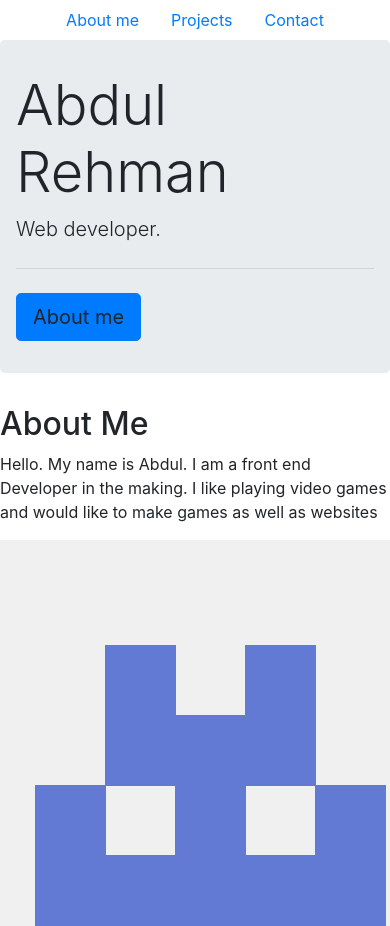
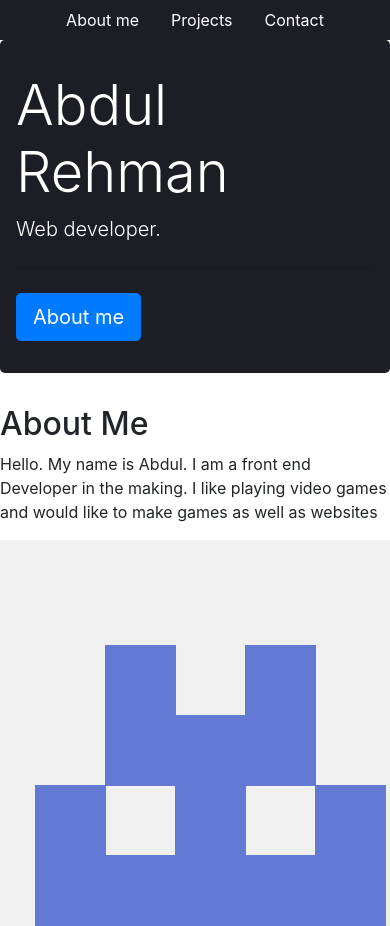
Before and after one commit to ar871/Bootstrap-Portfolio, a plain HTML site: page index.html in a window 390 px wide. Shown: the top 926 px of the page. Drawn offline with nearby package versions, Linux system fonts and the light colour scheme.

Commit message:
sorted out colour scheme for my website making it similar to my responsive portfolio

```diff
--- a/css/style.css
+++ b/css/style.css
@@ -4,3 +4,18 @@ footer {
     text-align: center;
     padding: 80px;
 }
+.jumbotron{
+    background-color: #1c1d25;
+    color: white;
+}
+
+nav {
+    background-color: #1c1d25;
+
+}
+.nav-link{
+    color: white;
+}
+section{
+    background-color: white;
+}
--- a/index.html
+++ b/index.html
@@ -30,7 +30,7 @@
         <h1 class="display-4">Abdul Rehman</h1>
         <p class="lead">Web developer.</p>
         <hr class="my-4">
-        <a class="btn btn-primary btn-lg" role="button" data-toggle="modal" data-target="#exampleModal" >About me</a>
+        <a class="btn btn-primary btn-lg" role="button" data-toggle="modal" data-target="#exampleModal" href="#about-me">About me</a>
       </div>
 
       <section class="sub-section" id="about-me">
```
